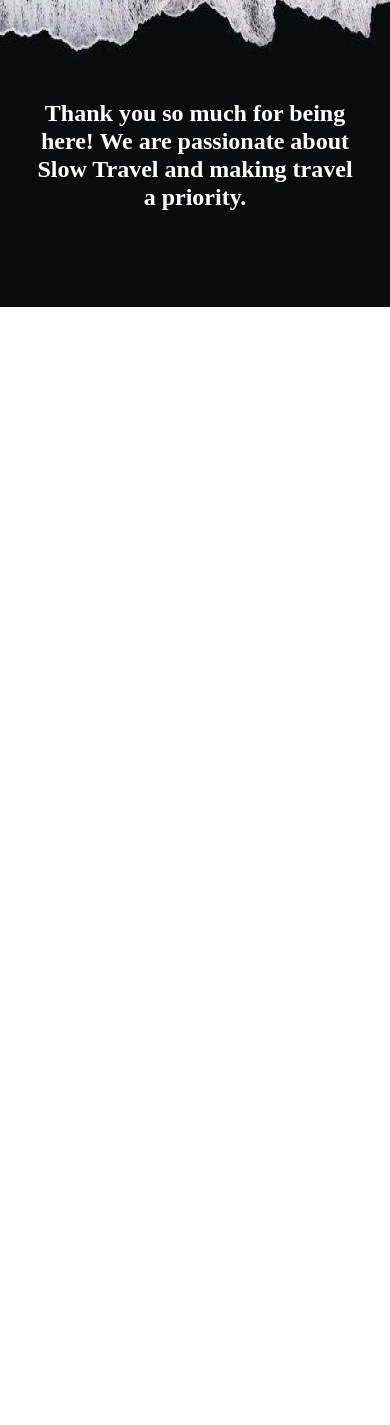
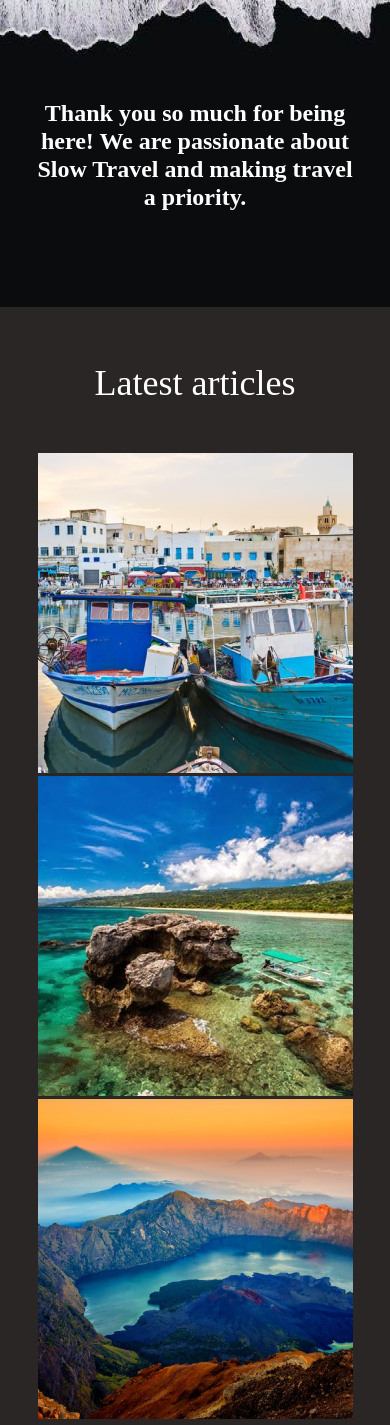
Before and after one commit to giorgi-beriashvili01/giorgi-beriashvili-9, a plain HTML site: page index.html in a window 390 px wide. Shown: the part 393-1818 px from the top of the page. Before the commit the page ends 844 px from the top, so only its background shows below. Drawn offline with Linux system fonts and the light colour scheme.

Commit message:
section2 is done

```diff
--- a/css/mobile.css
+++ b/css/mobile.css
@@ -21,4 +21,21 @@
         padding: 96px 30px;
         line-height: 28px;
     }
+
+    /* section2 */
+    .section2{
+        padding: 48px 30px;
+        margin-bottom: 32px;
+    }
+    h3 {
+        font-size: 36px;
+        text-align: center;
+    }
+
+    .cards {
+        display: flex;
+        flex-direction: column;
+        justify-content: space-between;
+        align-items: center;
+    }
 }
--- a/css/style.css
+++ b/css/style.css
@@ -67,3 +67,30 @@ li a:hover {
 
 
 }
+
+/* section2 */
+
+.section2 {
+    width: 100%;
+    margin-inline: auto;
+    background-color: #2A2626;
+    padding: 96px 125px;
+    display: flex;
+    flex-direction: column;
+
+}
+
+h3 {
+    margin-bottom: 42px;
+    font-size: 48px;
+    font-weight: 400;
+    line-height: 56px;
+    color: #FFFFFF;
+    text-align: center;
+
+}
+
+.cards {
+    display: flex;
+    justify-content: space-between;
+}
--- a/css/tablet.css
+++ b/css/tablet.css
@@ -1,4 +1,4 @@
-@media (max-width: 1000px) {
+@media (max-width: 1100px) {
     .header_section {
         background-size: 150% 100%;
         background-position: center;
@@ -21,4 +21,17 @@
         padding: 96px 30px;
         line-height: 32px;
     }
+
+    /* section2 */
+    h3 {
+        font-size: 42px;
+    }
+
+    .cards {
+        display: flex;
+        flex-wrap: wrap;
+        justify-content: space-around;
+        align-items: center;
+    }
+
 }
--- a/index.html
+++ b/index.html
@@ -34,15 +34,27 @@
               <a href="index.html">SABSCRIBE</a>
             </li>
           </ul>
-
         </nav>
         <img class="burger_icon" src="images/Vector.png" alt="">
       </header>
-
-
       <p class="section_text">Thank you so much for being here! We are passionate about Slow Travel and making travel a
         priority. </p>
+    </section>
 
+    <!-- section2 -->
+    <section class="section2">
+      <h3>Latest articles</h3>
+      <div class="cards">
+        <div class="card">
+          <img src="images/img2.png" alt="">
+        </div>
+        <div class="card">
+          <img src="images/img3.png" alt="">
+        </div>
+        <div class="card">
+          <img src="images/img4.png" alt="">
+        </div>
+      </div>
     </section>
 
 
```
